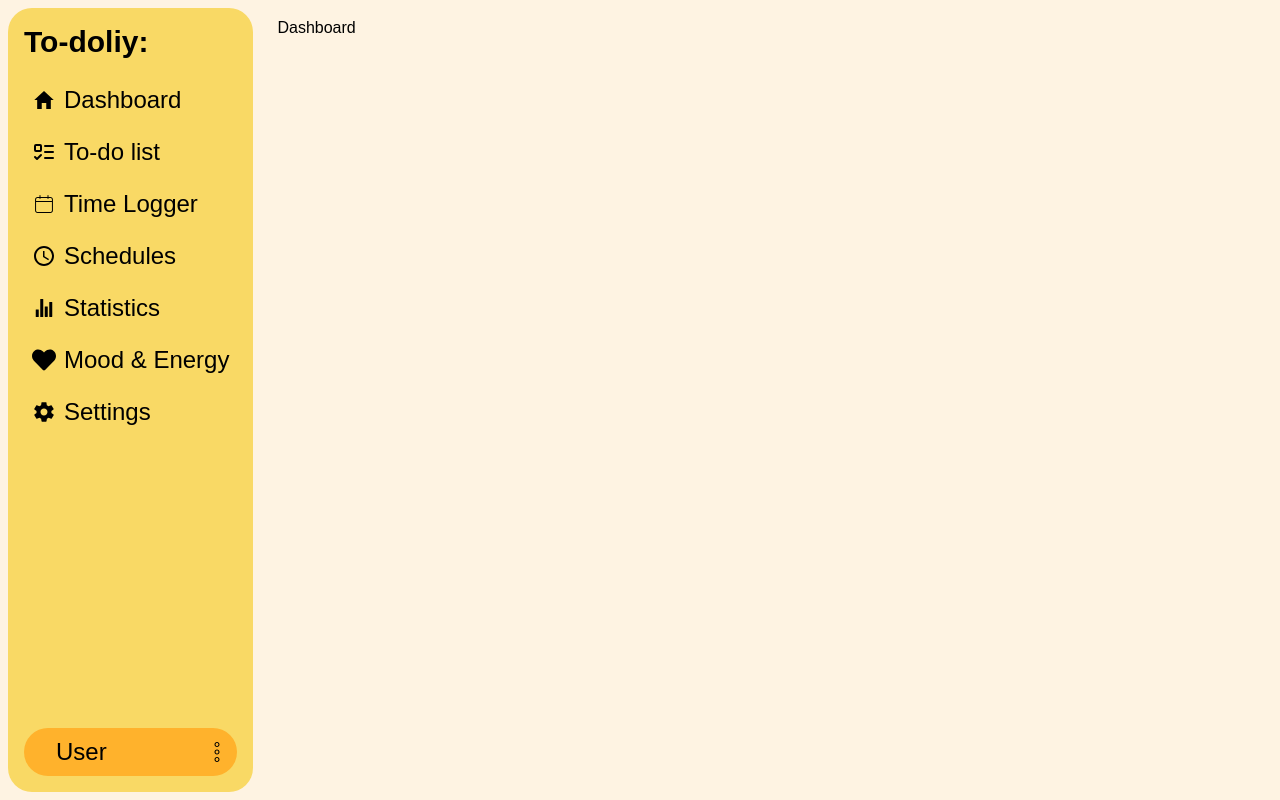
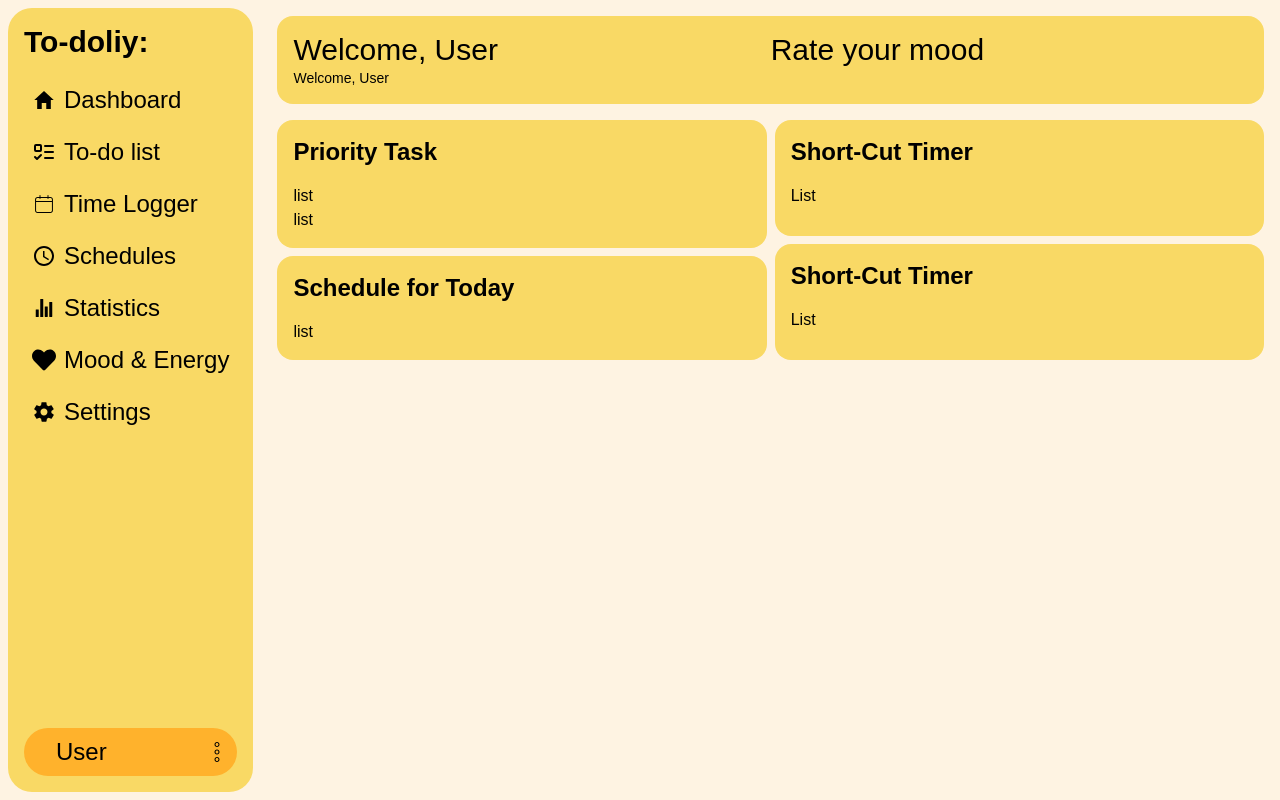
Before and after one commit to TCAppend/To-doliy-Project, a Next.js app in the folder to-doliy/: page /dashboard in a window 1280 px wide. Built offline with nearby package versions, Linux system fonts and the light colour scheme.

Commit message:
Update page.tsx

```diff
--- a/to-doliy/src/app/dashboard/page.tsx
+++ b/to-doliy/src/app/dashboard/page.tsx
@@ -1,7 +1,49 @@
 export default function Dashboard() {
 
     return (
-      <div>Dashboard</div>
+      <>
+
+      <div className="text-3xl bg-[#F9D965] p-4 rounded-2xl">
+        <div className="grid grid-cols-2">
+          <div>
+            <p className="text-3xl">Welcome, User</p>
+            <h3 className="text-sm">Welcome, User</h3>
+          </div>
+          <div>
+            Rate your mood
+          </div>
+        </div>
+
+      </div>
+
+      <div className="grid grid-cols-2 mt-4 gap-2">
+        <div className="grid grid-row-2 gap-2">
+          <div className="bg-[#F9D965] p-4 rounded-2xl">
+              <h2 className="text-2xl font-bold mb-4">Priority Task</h2>
+              <p>list</p>
+              <p>list</p>
+          </div>
+          <div className="bg-[#F9D965] p-4 rounded-2xl">
+              <h2 className="text-2xl font-bold mb-4">Schedule for Today</h2>
+              <p>list</p>
+          </div>
+        </div>
+
+      <div className="grid grid-row-2 gap-2">
+        <div className="bg-[#F9D965] p-4 rounded-2xl">
+              <h2 className="text-2xl font-bold mb-4">Short-Cut Timer</h2>
+              <p>List</p>
+          </div>
+          <div className="bg-[#F9D965] p-4 rounded-2xl">
+              <h2 className="text-2xl font-bold mb-4">Short-Cut Timer</h2>
+              <p>List</p>
+          </div>
+      </div>
+
+
+      </div>
+
+      </>
     );
 
 }
```
